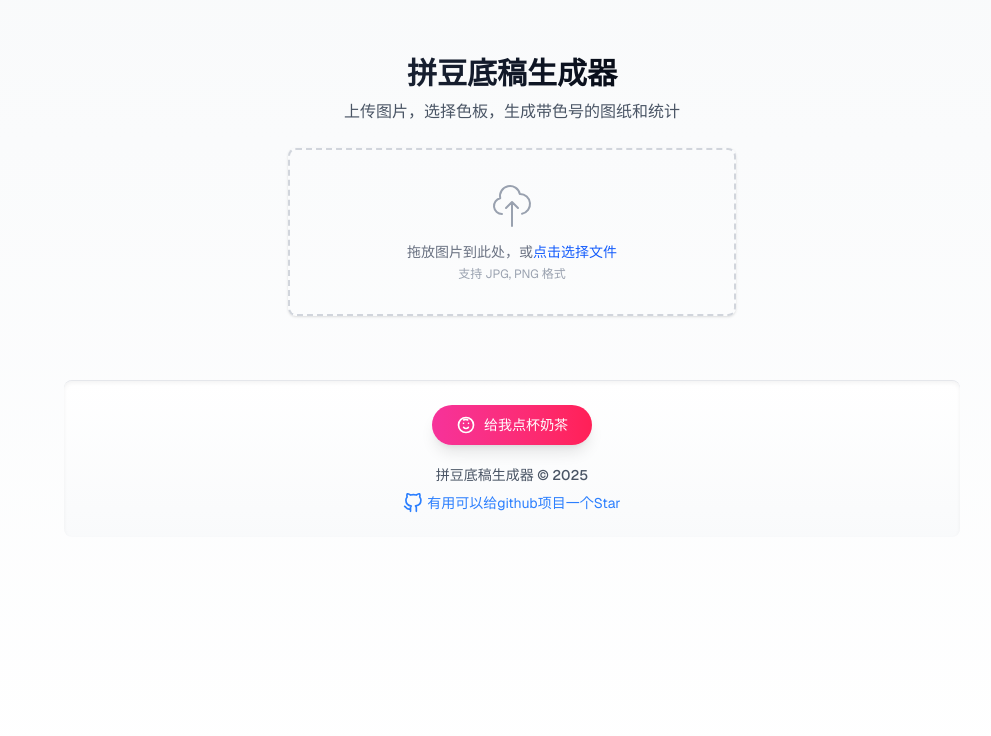
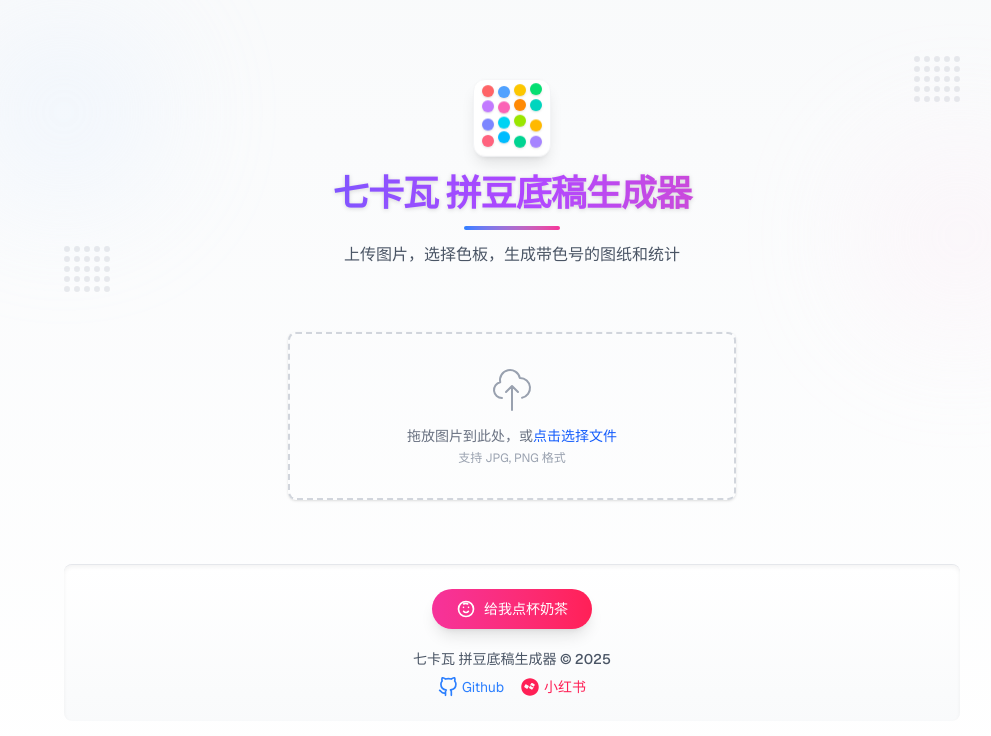
Before and after one commit to omom02/perler-beads, a Next.js app: page / in a window 1280 px wide. Shown: the top 736 px of the page, without its empty margins (128-1119 px from the left). Built offline with nearby package versions, Linux system fonts and the light colour scheme.

Commit message:
更新页面标题为“七卡瓦拼豆底稿生成器”，添加自定义浮动动画样式，优化页面装饰元素，提升视觉效果和用户体验。

```diff
--- a/src/app/layout.tsx
+++ b/src/app/layout.tsx
@@ -13,7 +13,7 @@ const geistMono = Geist_Mono({
 });
 
 export const metadata: Metadata = {
-  title: "拼豆底稿生成器 | Perler Beads Generator",
+  title: "七卡瓦拼豆底稿生成器 | Perler Beads Generator",
   description: "上传图片，调整精细度，一键生成像素画图纸，简单实用的像素画生成工具",
 };
 
--- a/src/app/page.tsx
+++ b/src/app/page.tsx
@@ -17,6 +17,18 @@ import {
 } from '../utils/pixelation';
 
 import beadPaletteData from './beadPaletteData.json';
+
+// 添加自定义动画样式
+const floatAnimation = `
+  @keyframes float {
+    0% { transform: translateY(0px); }
+    50% { transform: translateY(-5px); }
+    100% { transform: translateY(0px); }
+  }
+  .animate-float {
+    animation: float 3s ease-in-out infinite;
+  }
+`;
 
 // Helper function to get contrasting text color (simple version) - 保留原有实现，因为未在utils中导出
 function getContrastColor(hex: string): string {
@@ -1062,6 +1074,9 @@ export default function Home() {
 
   return (
     <>
+    {/* 添加自定义动画样式 */}
+    <style dangerouslySetInnerHTML={{ __html: floatAnimation }} />
+
     {/* ++ 修改：添加 onLoad 回调函数 ++ */}
     <Script
       async
@@ -1107,9 +1122,49 @@ export default function Home() {
     />
 
     <div className="min-h-screen p-4 sm:p-6 flex flex-col items-center bg-gradient-to-b from-gray-50 to-white font-[family-name:var(--font-geist-sans)]">
-      <header className="w-full max-w-4xl text-center mt-6 mb-5 sm:mt-8 sm:mb-6">
-        <h1 className="text-2xl sm:text-3xl font-bold text-transparent bg-clip-text bg-gradient-to-r from-gray-700 via-gray-900 to-black">拼豆底稿生成器</h1>
-        <p className="mt-2 text-sm sm:text-base text-gray-600">上传图片，选择色板，生成带色号的图纸和统计</p>
+      <header className="w-full max-w-4xl text-center mt-6 mb-8 sm:mt-8 sm:mb-10 relative">
+        {/* 装饰背景圆形 */}
+        <div className="absolute -top-10 -left-24 w-48 h-48 bg-blue-100 rounded-full opacity-30 blur-3xl"></div>
+        <div className="absolute -bottom-10 -right-24 w-48 h-48 bg-pink-100 rounded-full opacity-30 blur-3xl"></div>
+
+        {/* 装饰点阵图案 - 表示拼豆效果 */}
+        <div className="absolute top-0 right-0 grid grid-cols-5 gap-1 opacity-20">
+          {[...Array(25)].map((_, i) => (
+            <div key={i} className="w-1.5 h-1.5 rounded-full bg-gray-400"></div>
+          ))}
+        </div>
+        <div className="absolute bottom-0 left-0 grid grid-cols-5 gap-1 opacity-20">
+          {[...Array(25)].map((_, i) => (
+            <div key={i} className="w-1.5 h-1.5 rounded-full bg-gray-400"></div>
+          ))}
+        </div>
+
+        {/* 标题内容 */}
+        <div className="relative z-10 py-6">
+          {/* 拼豆图标 */}
+          <div className="flex justify-center mb-4 animate-float">
+            <div className="grid grid-cols-4 gap-1 p-2 bg-white rounded-xl shadow-lg border border-gray-100">
+              {['bg-red-400', 'bg-blue-400', 'bg-yellow-400', 'bg-green-400',
+                'bg-purple-400', 'bg-pink-400', 'bg-orange-400', 'bg-teal-400',
+                'bg-indigo-400', 'bg-cyan-400', 'bg-lime-400', 'bg-amber-400',
+                'bg-rose-400', 'bg-sky-400', 'bg-emerald-400', 'bg-violet-400'].map((color, i) => (
+                <div
+                  key={i}
+                  className={`w-3 h-3 rounded-full ${color} transition-all duration-500 hover:scale-110 shadow-sm`}
+                  style={{animation: `float ${2 + (i % 3)}s ease-in-out infinite ${i * 0.1}s`}}
+                ></div>
+              ))}
+            </div>
+          </div>
+
+          <h1 className="text-2xl sm:text-4xl font-bold text-transparent bg-clip-text bg-gradient-to-r from-blue-600 via-purple-500 to-pink-500 tracking-tight drop-shadow-sm">
+          七卡瓦 拼豆底稿生成器
+          </h1>
+          <div className="h-1 w-24 mx-auto my-3 bg-gradient-to-r from-blue-500 to-pink-500 rounded-full"></div>
+          <p className="mt-3 text-sm sm:text-base text-gray-600 max-w-lg mx-auto leading-relaxed">
+            上传图片，选择色板，生成带色号的图纸和统计
+          </p>
+        </div>
       </header>
 
       <main ref={mainRef} className="w-full max-w-4xl flex flex-col items-center space-y-5 sm:space-y-6 relative"> {/* 添加 relative 定位 */}
@@ -1395,17 +1450,24 @@ export default function Home() {
         </button>
 
         <p className="font-medium text-gray-600">
-          拼豆底稿生成器 &copy; {new Date().getFullYear()}
+          七卡瓦 拼豆底稿生成器 &copy; {new Date().getFullYear()}
         </p>
 
-        <p className="mt-2">
+        <div className="mt-2 flex items-center justify-center gap-4">
           <a href="https://github.com/Zippland/perler-beads.git" target="_blank" rel="noopener noreferrer" className="text-blue-500 hover:text-blue-700 transition-colors duration-200 hover:underline flex items-center justify-center">
             <svg xmlns="http://www.w3.org/2000/svg" width="20" height="20" viewBox="0 0 24 24" fill="none" stroke="currentColor" strokeWidth="2" strokeLinecap="round" strokeLinejoin="round" className="mr-1">
               <path d="M9 19c-5 1.5-5-2.5-7-3m14 6v-3.87a3.37 3.37 0 0 0-.94-2.61c3.14-.35 6.44-1.54 6.44-7A5.44 5.44 0 0 0 20 4.77 5.07 5.07 0 0 0 19.91 1S18.73.65 16 2.48a13.38 13.38 0 0 0-7 0C6.27.65 5.09 1 5.09 1A5.07 5.07 0 0 0 5 4.77a5.44 5.44 0 0 0-1.5 3.78c0 5.42 3.3 6.61 6.44 7A3.37 3.37 0 0 0 9 18.13V22"></path>
             </svg>
-            有用可以给github项目一个Star
+            Github
           </a>
-        </p>
+
+          <a href="https://www.xiaohongshu.com/user/profile/623e8b080000000010007721" target="_blank" rel="noopener noreferrer" className="text-rose-500 hover:text-rose-700 transition-colors duration-200 hover:underline flex items-center justify-center">
+            <svg xmlns="http://www.w3.org/2000/svg" width="20" height="20" viewBox="0 0 1024 1024" fill="currentColor" className="mr-1">
+              <path d="M512 64C264.6 64 64 264.6 64 512s200.6 448 448 448 448-200.6 448-448S759.4 64 512 64z m238.8 360.2l-57.7 93.3c-10.1 16.3-31.5 21.3-47.8 11.2l-112.4-69.5c-16.3-10.1-21.3-31.5-11.2-47.8l57.7-93.3c10.1-16.3 31.5-21.3 47.8-11.2l112.4 69.5c16.3 10.1 21.3 31.5 11.2 47.8zM448 496l-57.7 93.3c-10.1 16.3-31.5 21.3-47.8 11.2l-112.4-69.5c-16.3-10.1-21.3-31.5-11.2-47.8l57.7-93.3c10.1-16.3 31.5-21.3 47.8-11.2l112.4 69.5c16.3 10.1 21.3 31.5 11.2 47.8z m248.9 43.2l-57.7 93.3c-10.1 16.3-31.5 21.3-47.8 11.2l-112.4-69.5c-16.3-10.1-21.3-31.5-11.2-47.8l57.7-93.3c10.1-16.3 31.5-21.3 47.8-11.2l112.4 69.5c16.3 10.1 21.3 31.5 11.2 47.8z"/>
+            </svg>
+            小红书
+          </a>
+        </div>
       </footer>
 
       {/* 打赏弹窗 - 优化设计 */}
```
